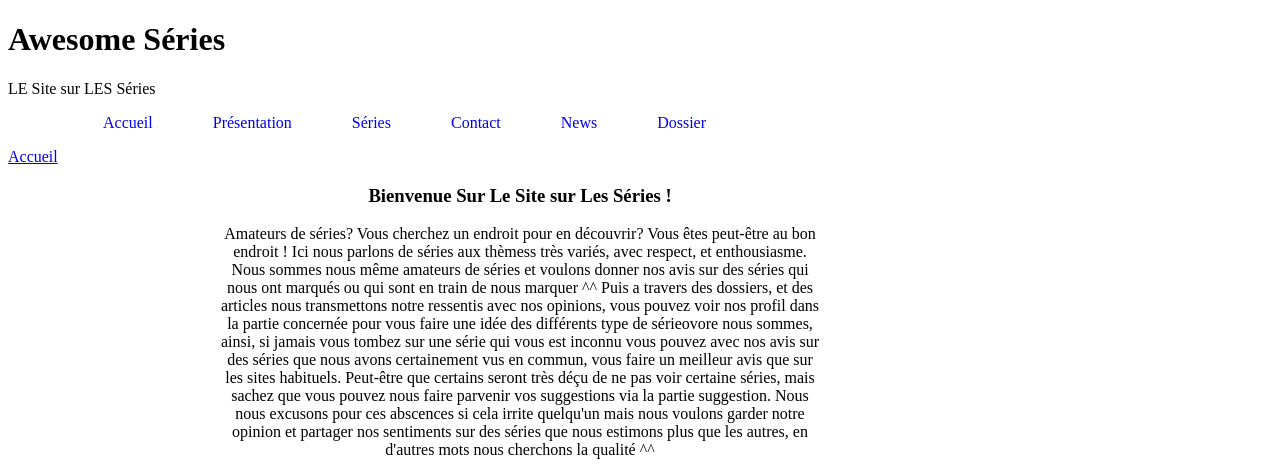
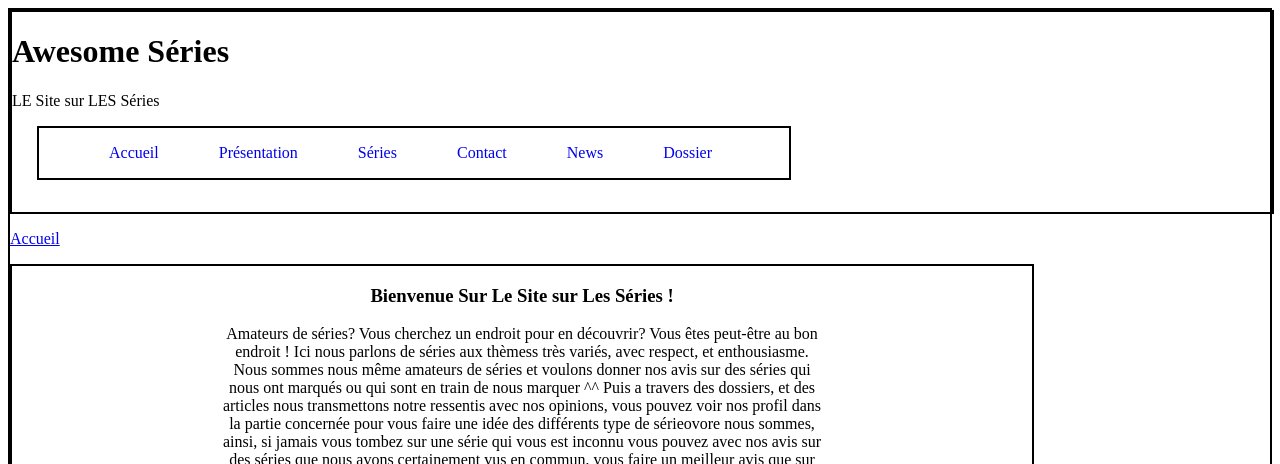
Before and after one commit to Partage-Allan/Awesome_Series, a PHP site: page / in a window 1280 px wide. Shown: the top 464 px of the page. Run offline with PHP 8.4, Linux system fonts and the light colour scheme; grey boxes are pictures that could not be loaded.

Commit message:
-Ré-Ré-organisation du css + rajout de border sur toutes les "partie" à méditer....-
-petit problème sur le footer, surement une quenelle avec le body qui foire, je poste quand même mais sa m'emmerde ce truc.-

-Sinon j'ai rajouter le css et le header sur la page contact-

-Rajout des images dans le footer, pas définitives mais au moins on a quelque chose a la place du vieux truc de problème d'images.

```diff
--- a/css/awesome_series.css
+++ b/css/awesome_series.css
@@ -1,39 +1,96 @@
+/**********Général**********/
 html
 {
     margin: 0px; height: 100%;
 }
+/**********Fin Général**********/
 
-body
+
+/****************************************/
+/**********Header**********/
+/****************************************/
+header
 {
-    height: 100%;
+    height: 200px;
+    width: 100%;
+    border: 2px solid black;
 }
-
-#nav {
+nav {
     padding: 0;
     margin-left: 25px;
     text-align: left;
+    border: 2px solid black;
+    width: 750px;
 
 }
 
-#nav li
+nav li
 {
     display: inline;
     list-style: none;
 
 }
 
-#nav a
+nav a
 {
     display:inline-block;
     margin: 0 30px;
     text-decoration: none;
 }
+/****************************************/
+/**********Fin Header**********/
+/****************************************/
 
+
+
+/********************Corps********************/
+/********************Général********************/
+body
+{
+    height: 100%;
+    border: 2px solid black;
+}
+/********************Fin Général********************/
+
+/********************Article********************/
 article
 {
     text-align: center;
+    border: 2px solid black;
+}
+/********************Fin Article********************/
+
+/********************Section********************/
+section
+{
+    width: 1024px;
 }
 
+.texte_accueil
+{
+    margin: auto;
+    width: 600px;
+    margin-bottom: 25px;
+}
+/********************Fin Section********************/
+
+/****************************************/
+/********************Fin Corps********************/
+/****************************************/
+
+/****************************************/
+/********************Footer********************/
+/****************************************/
+footer
+{
+    height: 200px;
+    width: 100%;
+    margin: 0;
+    border: 2px solid black;
+    position: relative;
+    height: 150px;
+    clear: both;
+}
 #suivez_nous p
 {
     margin-left: 20px;
@@ -50,27 +107,42 @@ a.infobulle
     position: relative;
 }
 
-section
+a.infobulle
 {
-    width: 1024px;
+    position: relative;
 }
 
-.texte_accueil
+ a.infobulle span
 {
-    margin: auto;
-    width: 600px;
-    margin-bottom: 25px;
+    position: absolute;
+    top:-2000em;
+    left:-2000em;
+    width:1px;
+    height:1px;
+    overflow:hidden;
+    background:#DDEEFF; /* Définition du fond, sinon on a le même que notre lien */
+    /*border:1px solid #6699FF; /* Définition des bordures */
 }
 
+a.infobulle:hover span, a.infobulle:focus span, a.infobulle:active span
+{
+    text-align: center;
+    top:auto;
+    left:auto;
+    width:65px;
+    height:auto;
+    overflow:visible;
+}
 
-
-
-
-
-
-
-
-
+.icone
+{
+    float: left;
+    margin-top: 15px;
+    margin-left: 50px;
+}
+/****************************************/
+/********************Footer********************/
+/****************************************/
 
 /*****************************************************************************************/
 /****************************** Styles Page de Contact **********************************/
```
